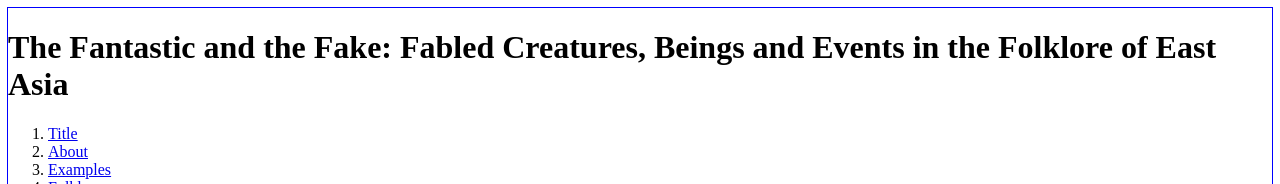
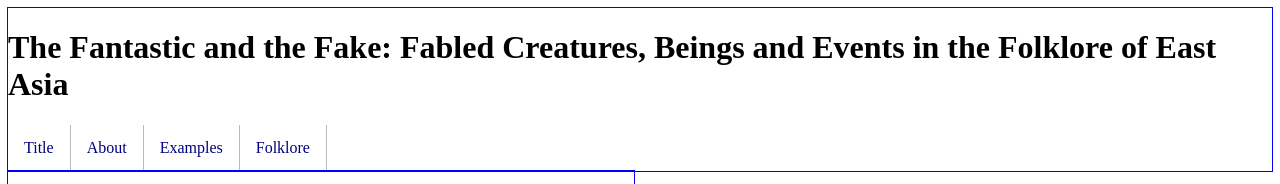
Before and after one commit to jccyb/museum, a plain HTML site: page title.html in a window 1280 px wide. Shown: the top 184 px of the page. Drawn offline with Linux system fonts and the light colour scheme.

Commit message:
Update grid.css

```diff
--- a/grid.css
+++ b/grid.css
@@ -1,12 +1,33 @@
 body {display: grid;
-grid-template-columns: 3fr 1fr;
-    grid-template-columns: 3fr 1fr 1fr;
+grid-template-columns: 1fr 1fr;
+    grid-template-columns: 3fr 1fr 3ft 1ft;
     grid-template-areas: "header header"
         "intro history"
         "articles caption"
         "footer footer";
     grid-column-gap: 12px;
 }
+body > header > img {display: block;
+width:100%;}
+ol {list-style-type: none;
+  margin: 0;
+  padding: 0;
+  overflow: hidden;}
+ul {list-style-type: none;
+  margin: 0;
+  padding: 0;
+  overflow: hidden;
+  background-color: dodgerblue ;}
+li {float: left;
+  border-right:1px solid #bbb;}
+li a {display: block;
+  color: navy;
+  text-align: center;
+  padding: 14px 16px;
+  text-decoration: none;}
+li a:hover:not(.active) {background-color: steelblue;}
+.active {background-color: skyblue;}
+
 body > * {
 outline: 1px solid blue;
 }
```
